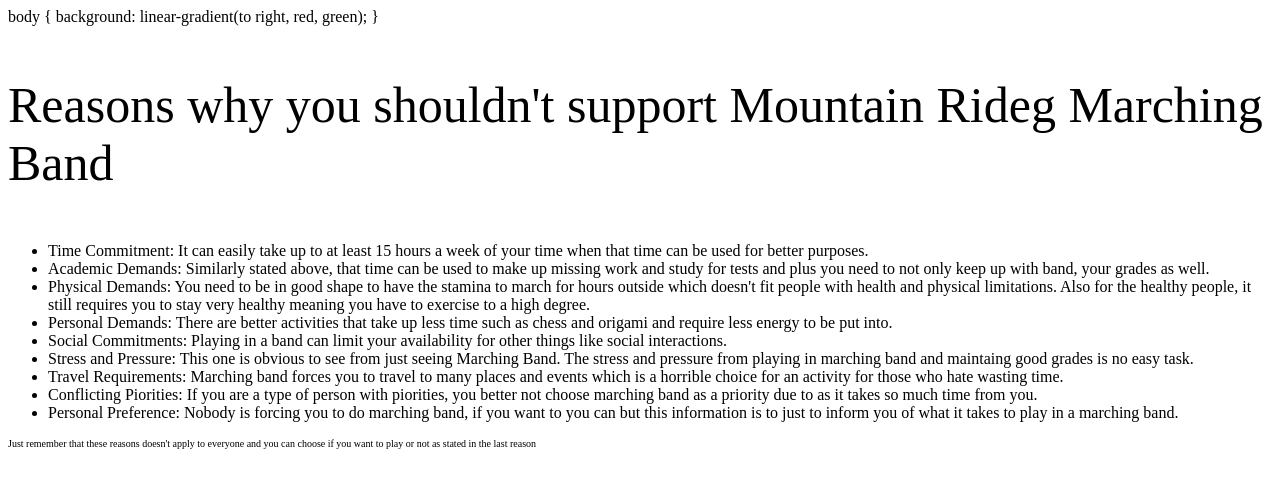
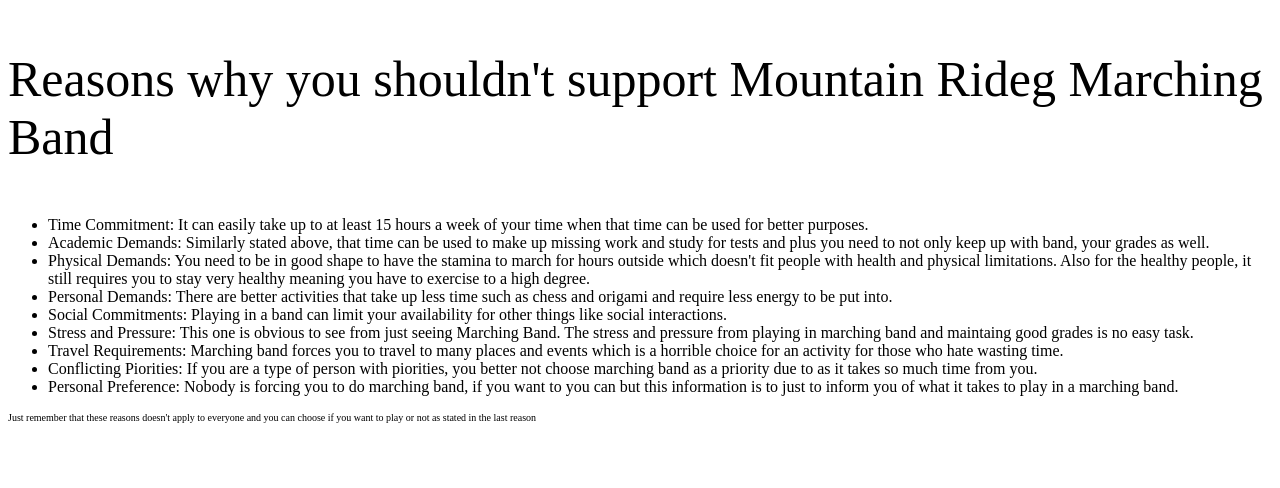
Before and after one commit to 1-dtpham/Cancel, a plain HTML site: page index.html in a window 1280 px wide. Drawn offline with Linux system fonts and the light colour scheme.

Commit message:
Update index.html

```diff
--- a/index.html
+++ b/index.html
@@ -11,9 +11,6 @@
 </style>
 </head>
 <body>
-body {
-  background: linear-gradient(to right, red, green);
-}
 <p class="font-change-large">Reasons why you shouldn't support Mountain Rideg Marching Band</p>
 <p>
 <ul>
```
